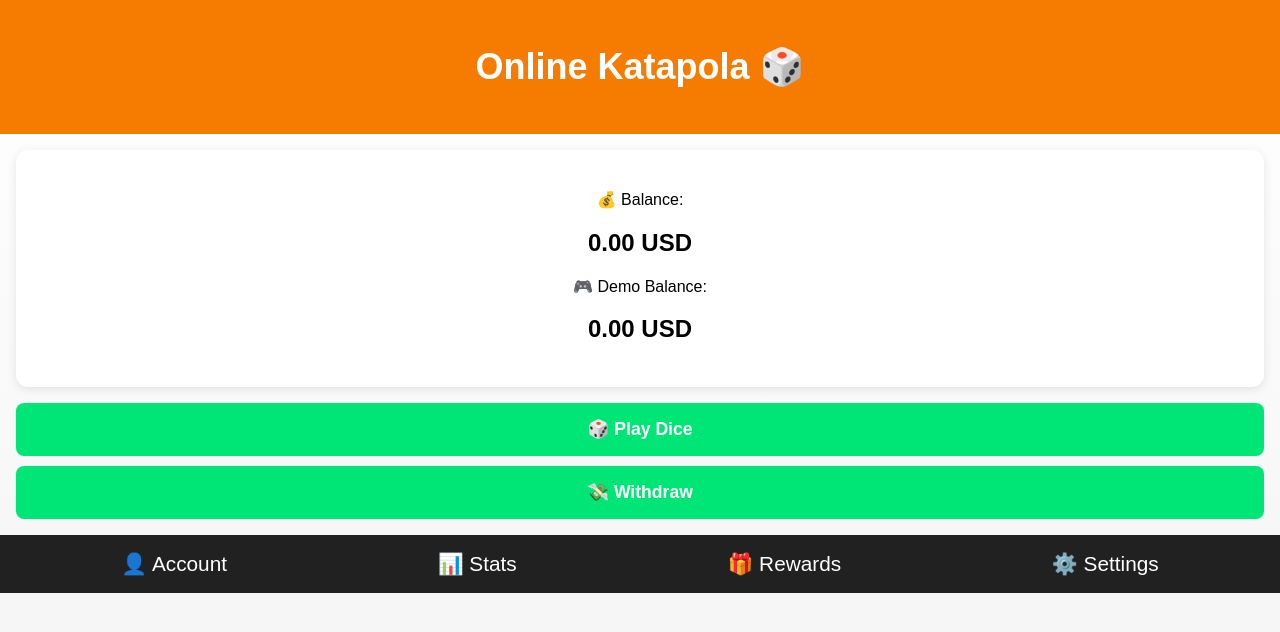
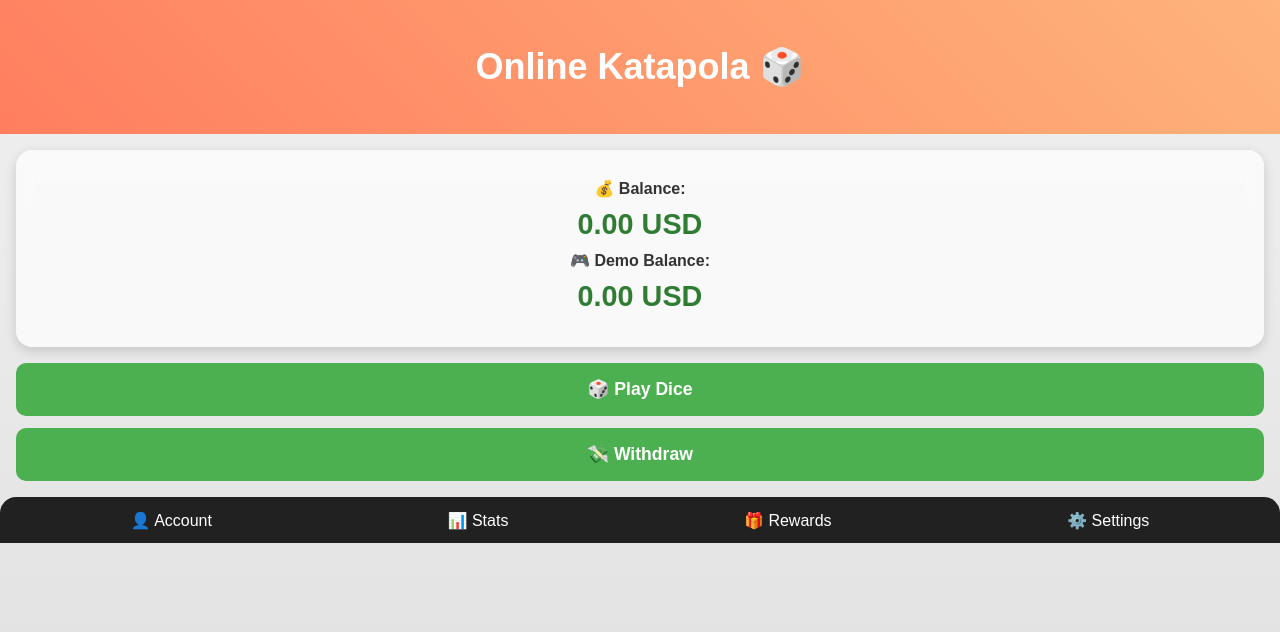
Before and after one commit to KaveexBro0/OnlineKatapola-webapp, a plain HTML site: page index.html in a window 1280 px wide. Drawn offline with Linux system fonts and the light colour scheme.

Commit message:
Update style.css

```diff
--- a/style.css
+++ b/style.css
@@ -1,7 +1,7 @@
 body {
   margin: 0;
   font-family: 'Poppins', sans-serif;
-  background: linear-gradient(to bottom, #fff, #f3f3f3);
+  background: linear-gradient(to bottom, #f0f0f0, #e0e0e0);
 }
 
 #app {
@@ -11,58 +11,86 @@ body {
 }
 
 .topbar {
-  background-color: #F57C00;
+  background: linear-gradient(45deg, #ff7e5f, #feb47b);
   color: white;
   padding: 1rem;
   text-align: center;
-  font-weight: bold;
+  font-weight: 600;
   font-size: 1.5rem;
+  display: flex;
+  align-items: center;
+  justify-content: center;
+  gap: 10px;
 }
 
 .balance-card {
-  background: white;
+  background: rgba(255, 255, 255, 0.7);
   margin: 1rem;
   padding: 1.5rem;
-  border-radius: 12px;
-  box-shadow: 0 2px 10px rgba(0,0,0,0.1);
+  border-radius: 16px;
+  box-shadow: 0 4px 12px rgba(0,0,0,0.15);
   text-align: center;
+  backdrop-filter: blur(8px);
+}
+
+.balance-card p {
+  margin: 5px 0;
+  font-weight: 600;
+  color: #333;
+}
+
+.balance-card h2 {
+  margin: 10px 0;
+  font-size: 1.8rem;
+  color: #2e7d32;
 }
 
 .action-buttons {
   margin: 1rem;
   display: flex;
   flex-direction: column;
-  gap: 10px;
+  gap: 12px;
 }
 
 .action-buttons button {
   padding: 1rem;
   border: none;
-  border-radius: 8px;
+  border-radius: 10px;
   font-size: 1.1rem;
-  background: #00E676;
+  background: #4CAF50;
   color: white;
-  font-weight: bold;
+  font-weight: 600;
   cursor: pointer;
-  transition: 0.3s;
+  transition: all 0.3s ease;
 }
 
 .action-buttons button:hover {
-  background: #00c762;
+  transform: scale(1.05);
+  background: #388E3C;
 }
 
 .bottombar {
   display: flex;
   justify-content: space-around;
-  padding: 1rem;
+  padding: 0.8rem;
   background-color: #212121;
   color: white;
+  border-top-left-radius: 16px;
+  border-top-right-radius: 16px;
 }
 
 .bottombar button {
   background: none;
   border: none;
   color: white;
-  font-size: 1.3rem;
+  font-size: 1rem;
+  display: flex;
+  flex-direction: column;
+  align-items: center;
+  gap: 4px;
   cursor: pointer;
 }
+
+.bottombar button:hover {
+  color: #00E676;
+}
```
